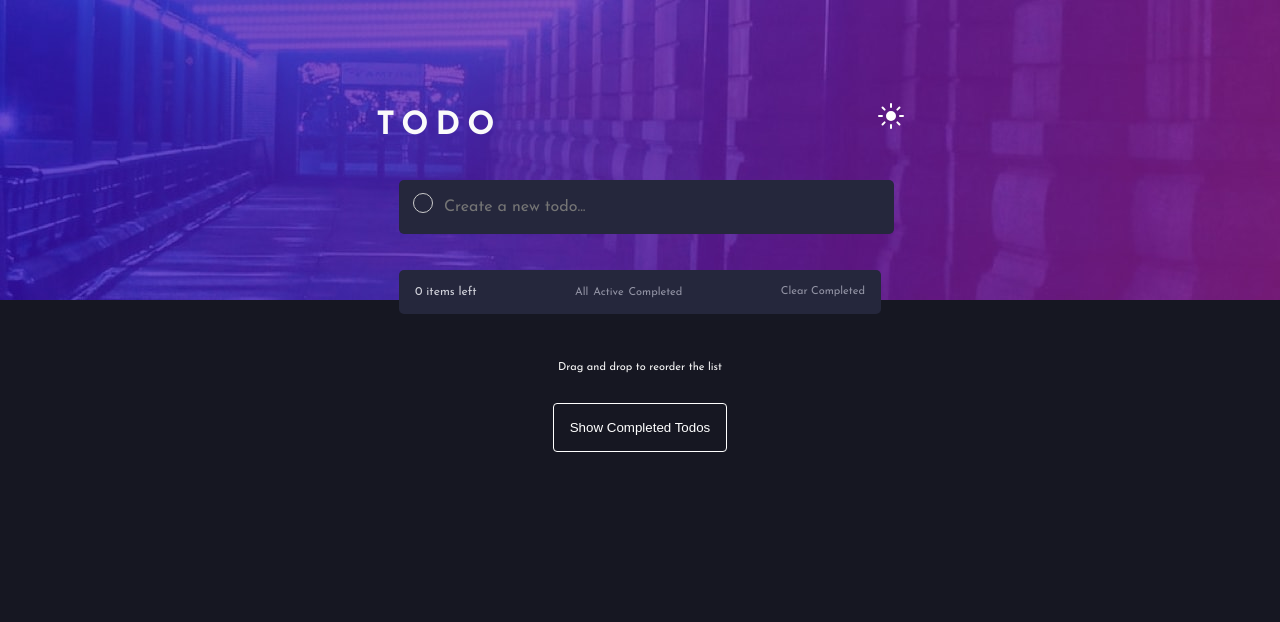
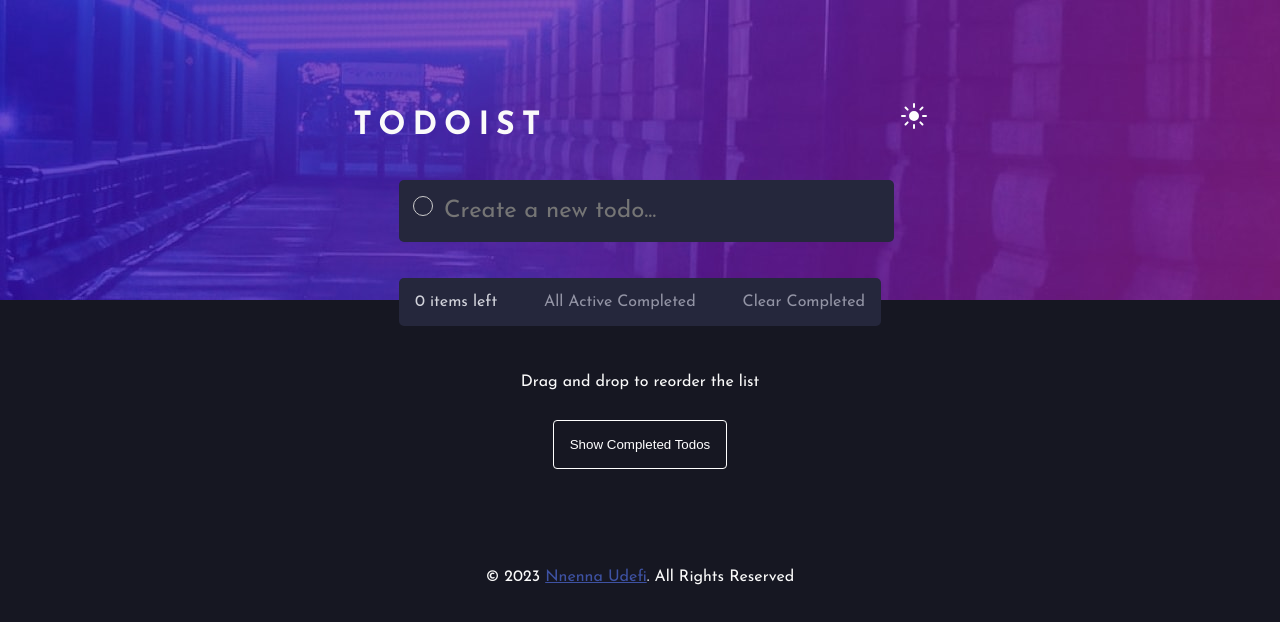
Before and after one commit to Nnenna-udefi/todolist, a React (Create React App) app: page / in a window 1280 px wide. Shown: the top 622 px of the page. Built offline with nearby package versions, Linux system fonts and the light colour scheme.

Commit message:
updated font sizes and app name

```diff
--- a/src/App.js
+++ b/src/App.js
@@ -123,7 +123,7 @@ const App = () => {
       className={`todo-app ${mode === "light" ? "light-mode" : "dark-mode"}`}
     >
       <header className="hero">
-        <h1>Todo</h1>
+        <h1>Todoist</h1>
         <Toggle toggleMode={toggleMode} mode={mode} />
       </header>
       <main className="main">
@@ -155,10 +155,11 @@ const App = () => {
         isVisible={isPanelVisible}
         onClose={togglePanel}
       />
-      {/* <footer className="attribution">
-        Challenge by <a href="https://www.frontendmentor.io?ref=challenge" target="_blank" rel='noreferrer'>Frontend Mentor</a>.
-        Coded by <a href="https://github.com/Nnenna-udefi">Nnenna Udefi</a>.
-      </footer> */}
+      <footer className="attribution">
+        {/* Challenge by <a href="https://www.frontendmentor.io?ref=challenge" target="_blank" rel='noreferrer'>Frontend Mentor</a>.  */}
+        © 2023 <a href="https://github.com/Nnenna-udefi">Nnenna Udefi</a>. All
+        Rights Reserved
+      </footer>
     </div>
   );
 };
--- a/src/App.scss
+++ b/src/App.scss
@@ -12,10 +12,15 @@ $hover-light-grayish-blue: hsl(236, 33%, 92%);
 
 .todo-app {
   height: 100vh;
+  width: 100%;
+
   .drag {
     text-align: center;
     margin-top: 3rem;
-    font-size: 11px;
+    font-size: 14px;
+    @media screen and (min-width: 700px) {
+      font-size: 16px;
+    }
   }
 
   .hero {
@@ -76,6 +81,7 @@ $hover-light-grayish-blue: hsl(236, 33%, 92%);
     }
     .attribution {
       color: $light-gray;
+      bottom: 0;
     }
   }
   &.light-mode {
@@ -89,7 +95,7 @@ $hover-light-grayish-blue: hsl(236, 33%, 92%);
     }
   }
   .attribution {
-    font-size: 11px;
+    font-size: 16px;
     text-align: center;
     margin-bottom: 0;
     margin-top: 100px;
@@ -116,12 +122,16 @@ $hover-light-grayish-blue: hsl(236, 33%, 92%);
       font-size: 1rem;
       @media screen and (min-width: 500px) {
         width: 450px;
+        font-size: 1.5rem;
       }
     }
     .round {
       position: relative;
       top: 0.8rem;
       left: 1.7rem;
+      @media screen and (min-width: 700px) {
+        top: 1rem;
+      }
       label {
         border: 1px solid #ccc;
         border-radius: 50%;
@@ -269,9 +279,10 @@ $hover-light-grayish-blue: hsl(236, 33%, 92%);
     display: flex;
     align-content: center;
     justify-content: space-between;
-    font-size: 12px;
+    font-size: 14px;
     @media screen and (min-width: 500px) {
       width: 450px;
+      font-size: 1rem;
     }
     &.light-mode {
       background-color: #fff;
@@ -283,12 +294,15 @@ $hover-light-grayish-blue: hsl(236, 33%, 92%);
     }
 
     button {
-      font-size: 11px;
+      font-size: 14px;
       background: none;
       border: none;
       color: $dark-grayish-blue;
       margin-left: 0.3rem;
       font-family: "Josefin Sans", sans-serif;
+      @media screen and (min-width: 700px) {
+        font-size: 1rem;
+      }
       &:hover,
       &:active,
       &:focus {
```
